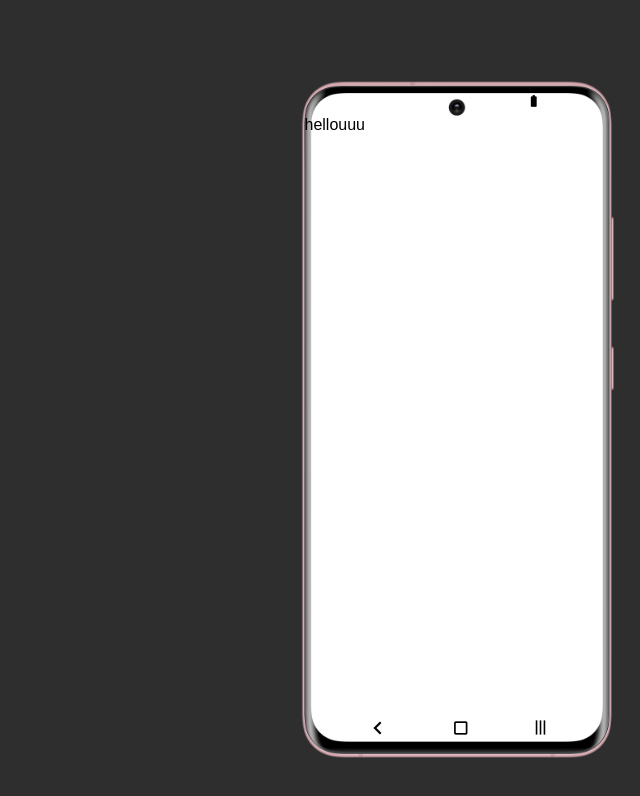
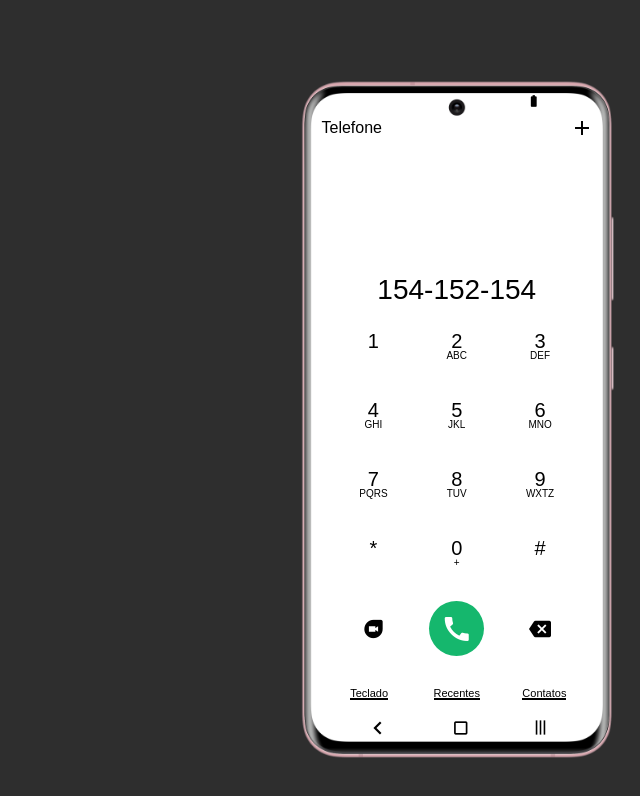
Before and after one commit to dudugudu/PhoneV2, a React (Create React App) app: page / in a window 1280 px wide. Both pictures are taken after a click on the element 992 px from the left and 138 px from the top of the page. Shown: the top 796 px of the page, without its empty margins (640-1280 px from the left). Built offline with nearby package versions, Linux system fonts and the light colour scheme; a web font is replaced by a local one.

Commit message:
criação keypad

```diff
--- a/src/root/main/app/keypad/KeyPad.css
+++ b/src/root/main/app/keypad/KeyPad.css
@@ -0,0 +1,94 @@
+.box-keypad{
+  width: 100%;
+  height: 100%;
+  display: flex;
+  flex-direction: column;
+  font-weight: 500  ;
+
+}
+.keypad-topbar{
+  display: flex;
+  align-items: center;
+  justify-content: space-between;
+  width: 100%;
+  height: 25px;
+
+}
+.keypad-contatos{
+  width: 100%;
+  height: 130px;
+}
+.keypad-numero-discado{
+  display: flex;
+  align-items: center;
+  justify-content: center;
+  width: 100%;
+  height: 45px;
+  font-size: 28px;
+}
+.keypad-dialpad{
+  flex-direction: column;
+  display: flex;
+  align-items: center;
+  width: 100%;
+  height: 365px;
+
+}
+.dialpad-line{
+  display: flex;
+  align-items: center;
+  justify-content: space-around;
+  width: 250px;
+  height: 69px;
+}
+.NumberPress{
+  display: flex;
+  align-items: center;
+  justify-content: center;
+  flex-direction: column;
+  cursor: pointer;
+  width: 55px;
+  height: 55px;
+  border-radius: 50%;
+}
+.NumberPress:hover{
+  background-color: gray !important;
+}
+.NumberPress p{
+  font-size: 20px;
+}
+.NumberPress span{
+  margin-top: -3px;
+  height: 14px;
+  font-size: 10px;
+  font-weight: 100;
+}
+.dialpad-line-call{
+  width: 250px;
+  display: flex;
+  align-items: center;
+  justify-content: space-around;
+  height: 80px;
+}
+
+
+.FakeNumber{
+  display: flex;
+  align-items: center;
+  justify-content: center;
+  width: 55px;
+  height: 55px;
+  border-radius: 50%;
+}
+
+/**
+ *
+ */
+.keypad-rodape{
+  display: flex;
+  align-items: center;
+  justify-content: space-evenly;
+  width: 100%;
+  height: 44px;
+
+}
--- a/src/root/main/app/keypad/keypad.tsx
+++ b/src/root/main/app/keypad/keypad.tsx
@@ -1,7 +1,87 @@
+import{ AnimetedApp,Icon,BottomNavigation } from '../../../../component/tools/tools'
+import './KeyPad.css'
 function KeyPad() {
   return(<>
-    <div>hellouuu</div>
+    <AnimetedApp>
+      <div className='box-keypad'>
+        <div className='keypad-topbar'>
+          <p style={{ marginLeft:'10px' }}>Telefone</p>
+          <Icon  fontSize='20x' color='black' margin='0 8px 0 0' cursor>add</Icon>
+        </div>
+        <div className='keypad-contatos'>
+
+        </div>
+        <div className='keypad-numero-discado'>
+          154-152-154
+        </div>
+        <div className='keypad-dialpad'>
+          <div className='dialpad-line' >
+            <NumberPress >1</NumberPress>
+            <NumberPress span='ABC' >2</NumberPress>
+            <NumberPress span='DEF'>3</NumberPress>
+          </div>
+          <div className='dialpad-line' >
+            <NumberPress span='GHI'>4</NumberPress>
+            <NumberPress span='JKL'>5</NumberPress>
+            <NumberPress span='MNO'>6</NumberPress>
+          </div>
+          <div className='dialpad-line' >
+            <NumberPress span='PQRS'>7</NumberPress>
+            <NumberPress span='TUV'>8</NumberPress>
+            <NumberPress span='WXTZ'>9</NumberPress>
+          </div>
+          <div className='dialpad-line' >
+            <NumberPress>*</NumberPress>
+            <NumberPress span='+'>0</NumberPress>
+            <NumberPress>#</NumberPress>
+          </div>
+          <div className='dialpad-line-call' >
+            <FakeNumber>
+              <Icon  fontSize='22px' color='black' cursor >duo</Icon>
+            </FakeNumber>
+            <FakeNumber Bcolor='#15b76d'>
+              <Icon  fontSize='32px' color='#fff'>call</Icon>
+            </FakeNumber>
+            <FakeNumber>
+              <Icon  fontSize='22px' color='black' cursor>backspace</Icon>
+            </FakeNumber>
+          </div>
+        </div>
+        <div className='keypad-rodape'>
+            <BottomNavigation width='60px'>Teclado</BottomNavigation>
+            <BottomNavigation width='60px'>Recentes</BottomNavigation>
+            <BottomNavigation width='60px'>Contatos</BottomNavigation>
+        </div>
+      </div>
+    </AnimetedApp>
   </>)
 }
 
+interface NumberPressProp{
+  children?:JSX.Element | string,
+  span?:JSX.Element |string,
+  Bcolor?:string
+}
+
+function NumberPress(props:NumberPressProp) {
+  const { children,span } = props
+  return(<>
+    <div className='NumberPress'>
+      <p>{children}</p>
+      <span>{span}</span>
+    </div>
+  </>)
+}
+//
+function FakeNumber(props:NumberPressProp) {
+  const { children,Bcolor } = props
+  return(<>
+    <div className='FakeNumber' style={{ backgroundColor:Bcolor?Bcolor:'transparent' }}>
+      {children}
+
+    </div>
+  </>)
+}
+
+
 export  {KeyPad}
```
